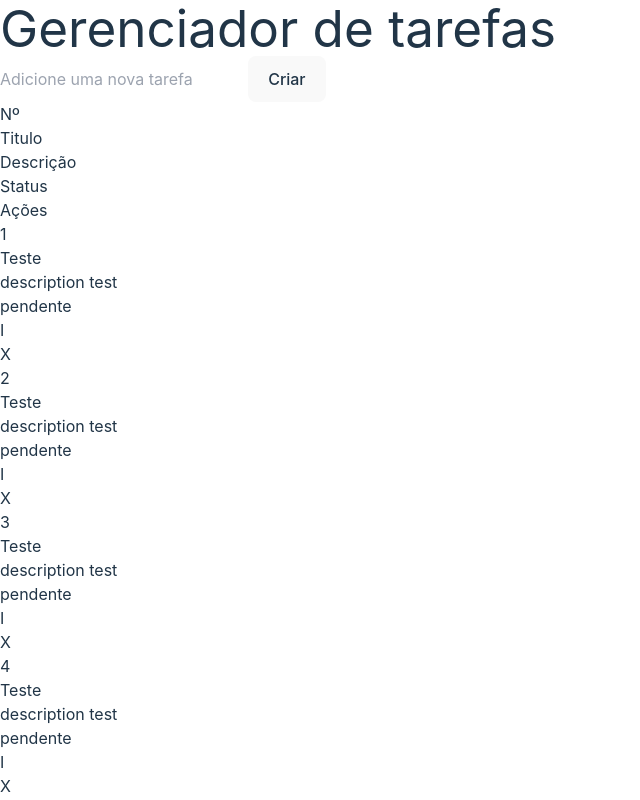
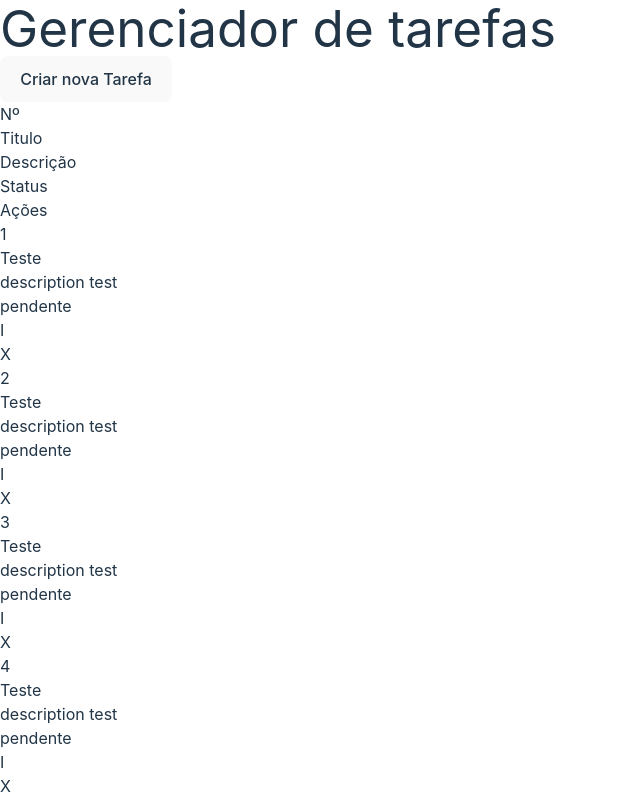
Before and after one commit to codemathsz/technical-test-task-manager, a React (Vite) app: page / in a window 1280 px wide. Shown: the whole page, without its empty margins (0-640 px from the left). Built offline with nearby package versions, Linux system fonts and the light colour scheme.

Commit message:
feat: new task modal

```diff
--- a/src/App.tsx
+++ b/src/App.tsx
@@ -1,6 +1,7 @@
 import { ChangeEvent, FormEvent, useState } from 'react';
 import { Header } from './components/Header'
 import { List } from './components/List';
+import { NewTaskModal } from './components/NewTaskModal';
 
 export interface ITask{
   id: string
@@ -14,27 +15,55 @@ function App() {
     {id: "1", description:"description test", title: "Teste", status: "pendente"},
     {id: "1", description:"description test", title: "Teste", status: "pendente"},
     {id: "1", description:"description test", title: "Teste", status: "pendente"}]);
-  const [newTask, setNewtask] = useState('');
+  const [newTitle, setNewTitle] = useState('');
+  const [newDescripton, setNewDescripton] = useState('');
 
+  const [isOpenModal, setIsOpenModal] = useState(false);
   function handleSubmit(event: FormEvent){
     event.preventDefault();
-    console.log(newTask);
+    console.log(newTitle);
+    console.log(newDescripton);
+    closeModal();
   }
 
+  const openModal = () => setIsOpenModal(true);
+  const closeModal = () => setIsOpenModal(false);
   return (
     <div>
       <Header />
       <div className='w-full py-4 flex gap-8 flex-col items-center mt-6'>
-        <form className='flex justify-center gap-2' onSubmit={handleSubmit}>
-          <input
-            className='w-[40rem] bg-[#1a1a1a] text-gray-100 border border-gray-950 p-4 outline-none rounded'
-            type='text'
-            placeholder='Adicione uma nova tarefa'
-            value={newTask}
-            onChange={(event) =>setNewtask(event.target.value)}
-          />
-          <button type='submit'>Criar</button>
-        </form>
+        <NewTaskModal isOpen={isOpenModal}>
+          <div className='w-[26rem] h-auto flex flex-col gap-4'>
+            <div className='w-full flex justify-between text-black'>
+              <span className='text-lg font-bold'>Criar tarefa</span>
+              <span className='cursor-pointer' title='Fechar' onClick={closeModal}>X</span>
+            </div>
+            <form className='flex flex-col justify-center gap-2' onSubmit={handleSubmit}>
+              <div className='w-full text-black flex flex-col gap-1'>
+                <label>Titulo </label>
+                <input
+                  className='w-full bg-[#1a1a1a] text-gray-100 border border-gray-950 p-4 outline-none rounded'
+                  type='text'
+                  placeholder='Escreva o titulo da tarefa'
+                  value={newTitle}
+                  onChange={(event) =>setNewTitle(event.target.value)}
+                />
+              </div>
+              <div className='w-full text-black flex flex-col gap-1'>
+                <label>Descrição </label>
+                <input
+                  className='w-full bg-[#1a1a1a] text-gray-100 border border-gray-950 p-4 outline-none rounded'
+                  type='text'
+                  placeholder='Escreva uma breve descrição'
+                  value={newDescripton}
+                  onChange={(event) =>setNewDescripton(event.target.value)}
+                />
+              </div>
+              <button className='mt-4' type='submit'>Criar</button>
+            </form>
+          </div>
+        </NewTaskModal>
+        <button type='button' onClick={openModal}>Criar nova Tarefa</button>
 
         <List tasks={tasks}/>
       </div>
--- /dev/null
+++ b/src/components/NewTaskModal/index.tsx
@@ -0,0 +1,16 @@
+interface ModalProps {
+  isOpen: boolean;
+  children: React.ReactNode;
+}
+export function NewTaskModal({ isOpen, children }: ModalProps){
+  if (!isOpen) return null;
+
+  return (
+    <div className="fixed inset-0 flex items-center justify-center z-50">
+      <div className="fixed inset-0 bg-black opacity-50"></div>
+      <div className="bg-white p-6 rounded-lg shadow-lg z-10">
+        {children}
+      </div>
+    </div>
+  );
+}
```
